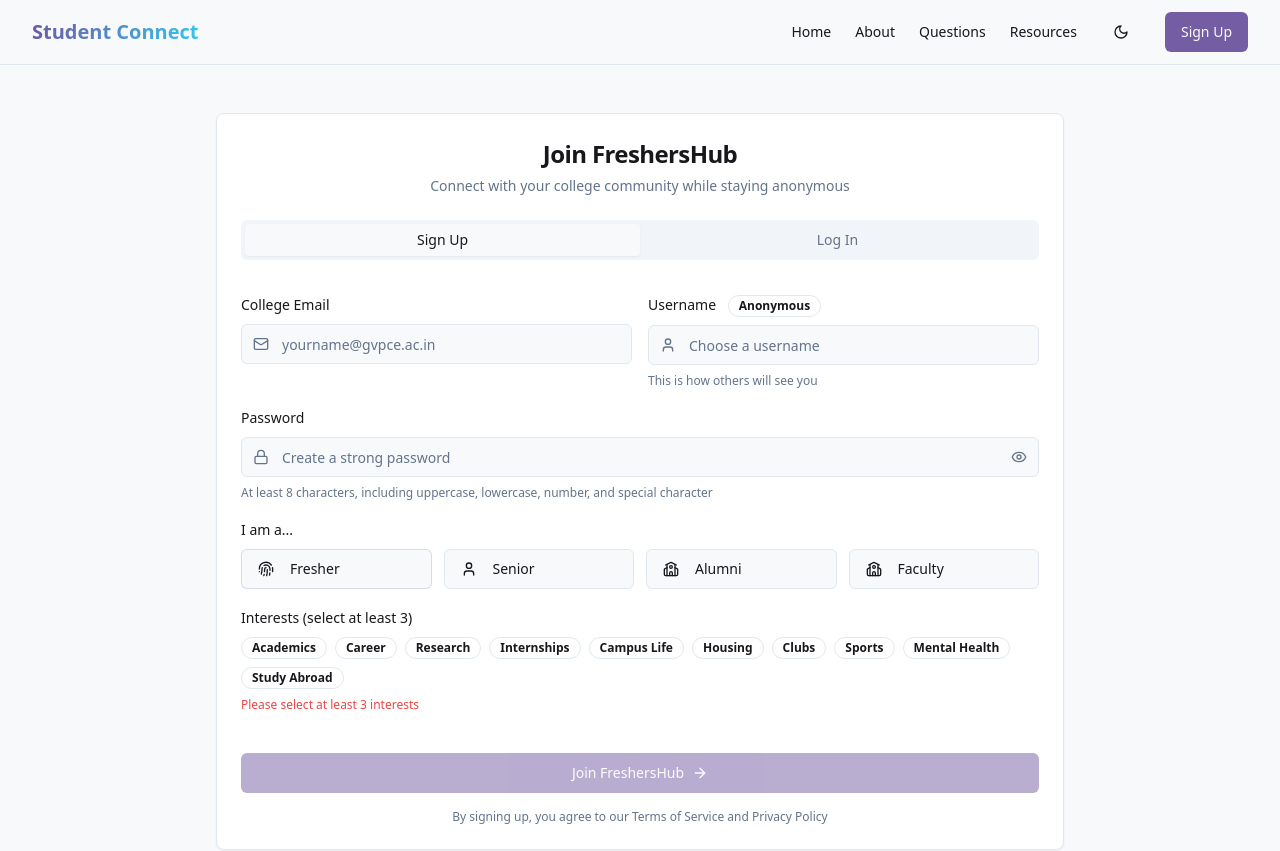
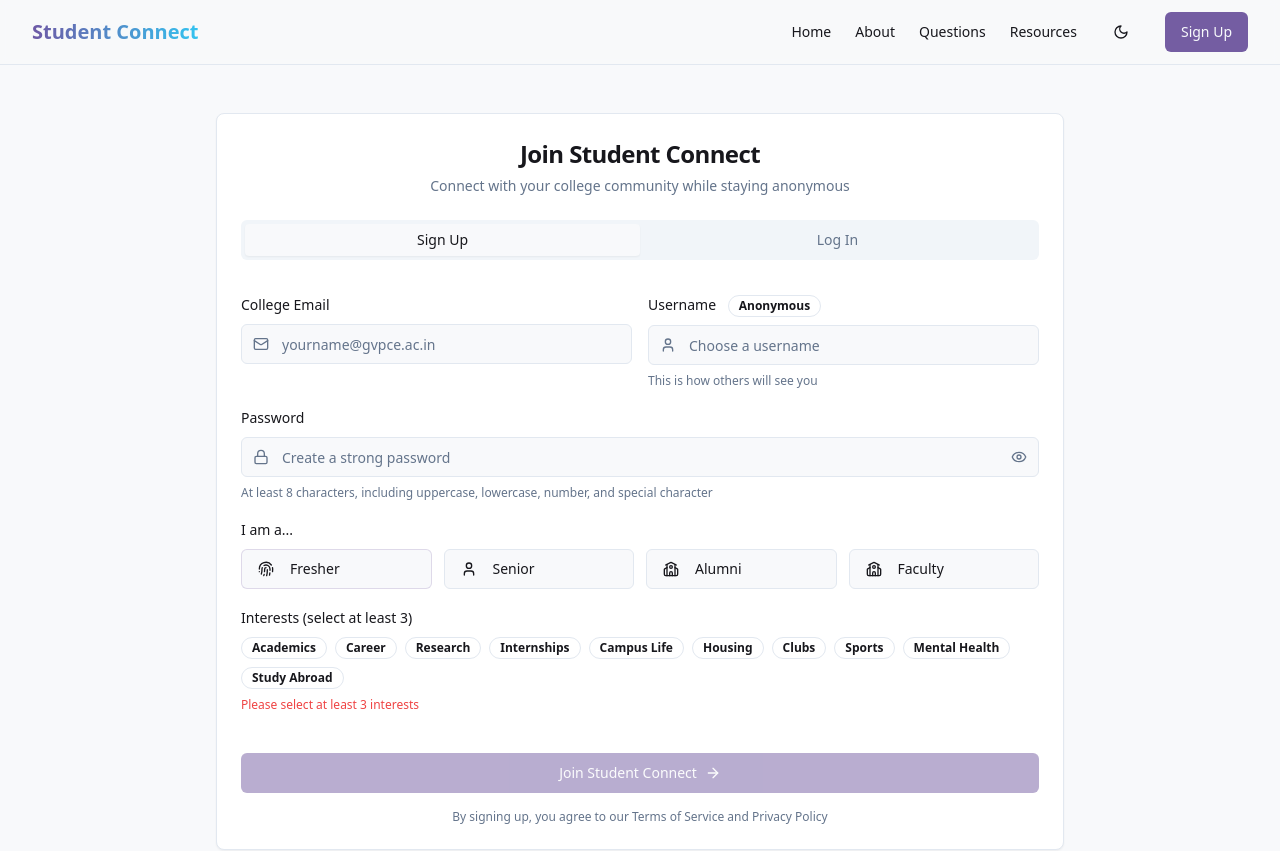
Before and after one commit to nikhilmerupula/fresher-connect-hub, a React (Vite) app: page /signup in a window 1280 px wide. Shown: the top 851 px of the page. Built offline with nearby package versions, Linux system fonts and the light colour scheme.

Commit message:
Replace "Join FreshersHub" with "StudentConnect"
Replaced the text "Join FreshersHub" with "StudentConnect" in the login page.

```diff
--- a/src/pages/SignUp.tsx
+++ b/src/pages/SignUp.tsx
@@ -1,4 +1,3 @@
-
 import { useState } from "react";
 import { useNavigate } from "react-router-dom";
 import { Navbar } from "@/components/Navbar";
@@ -113,7 +112,7 @@ const SignUp = () => {
       }));
 
       toast({
-        title: "Welcome to FreshersHub!",
+        title: "Welcome to Student Connect!",
         description: "Your account has been created successfully.",
       });
 
@@ -162,7 +161,7 @@ const SignUp = () => {
       <main className="flex-grow container max-w-4xl px-4 md:px-6 py-12">
         <Card className="mx-auto">
           <CardHeader className="text-center">
-            <CardTitle className="text-2xl font-bold">Join FreshersHub</CardTitle>
+            <CardTitle className="text-2xl font-bold">Join Student Connect</CardTitle>
             <CardDescription>
               Connect with your college community while staying anonymous
             </CardDescription>
@@ -350,7 +349,7 @@ const SignUp = () => {
                           </div>
                         ) : (
                           <div className="flex items-center">
-                            Join FreshersHub <ArrowRight className="ml-2 h-4 w-4" />
+                            Join Student Connect <ArrowRight className="ml-2 h-4 w-4" />
                           </div>
                         )}
                       </Button>
```
